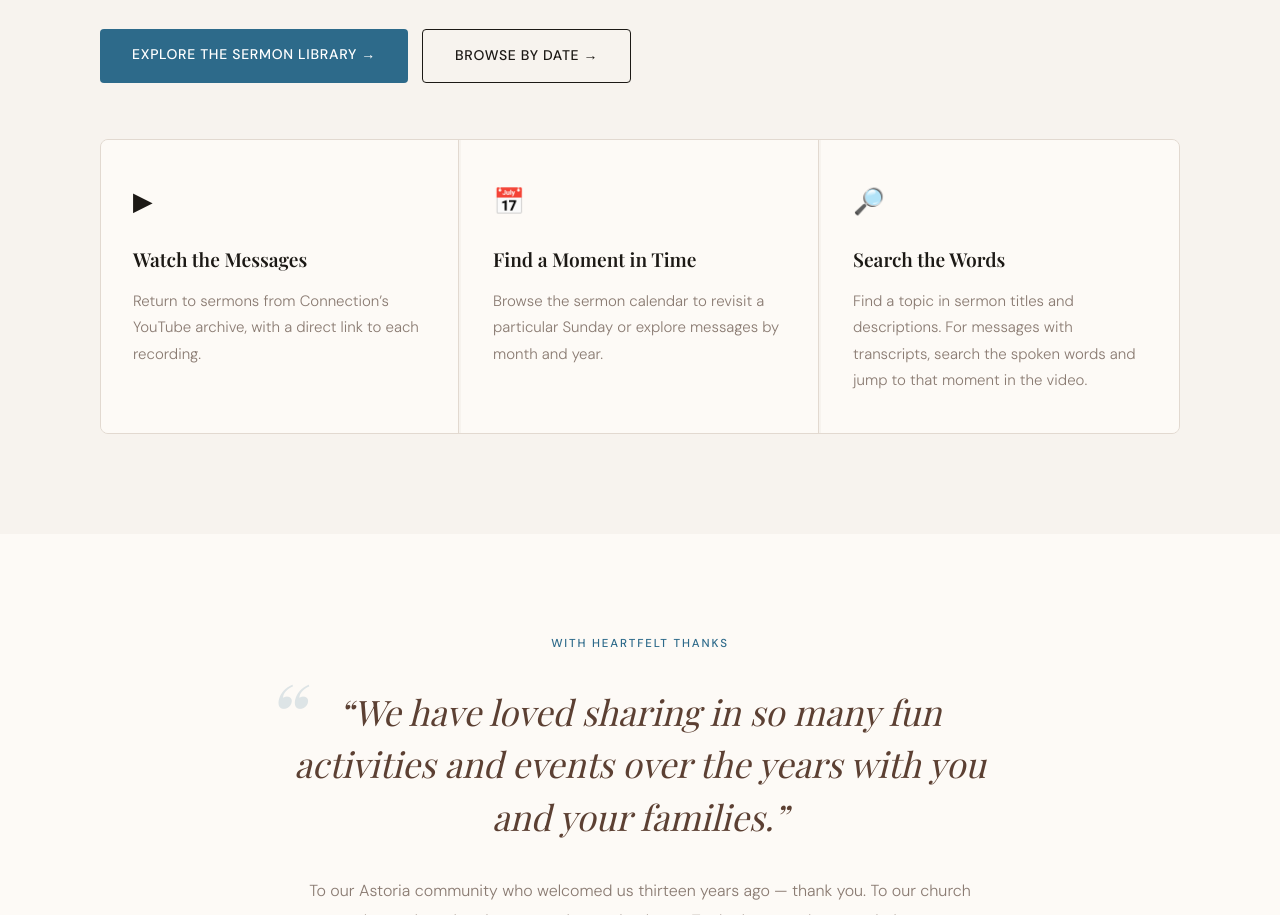
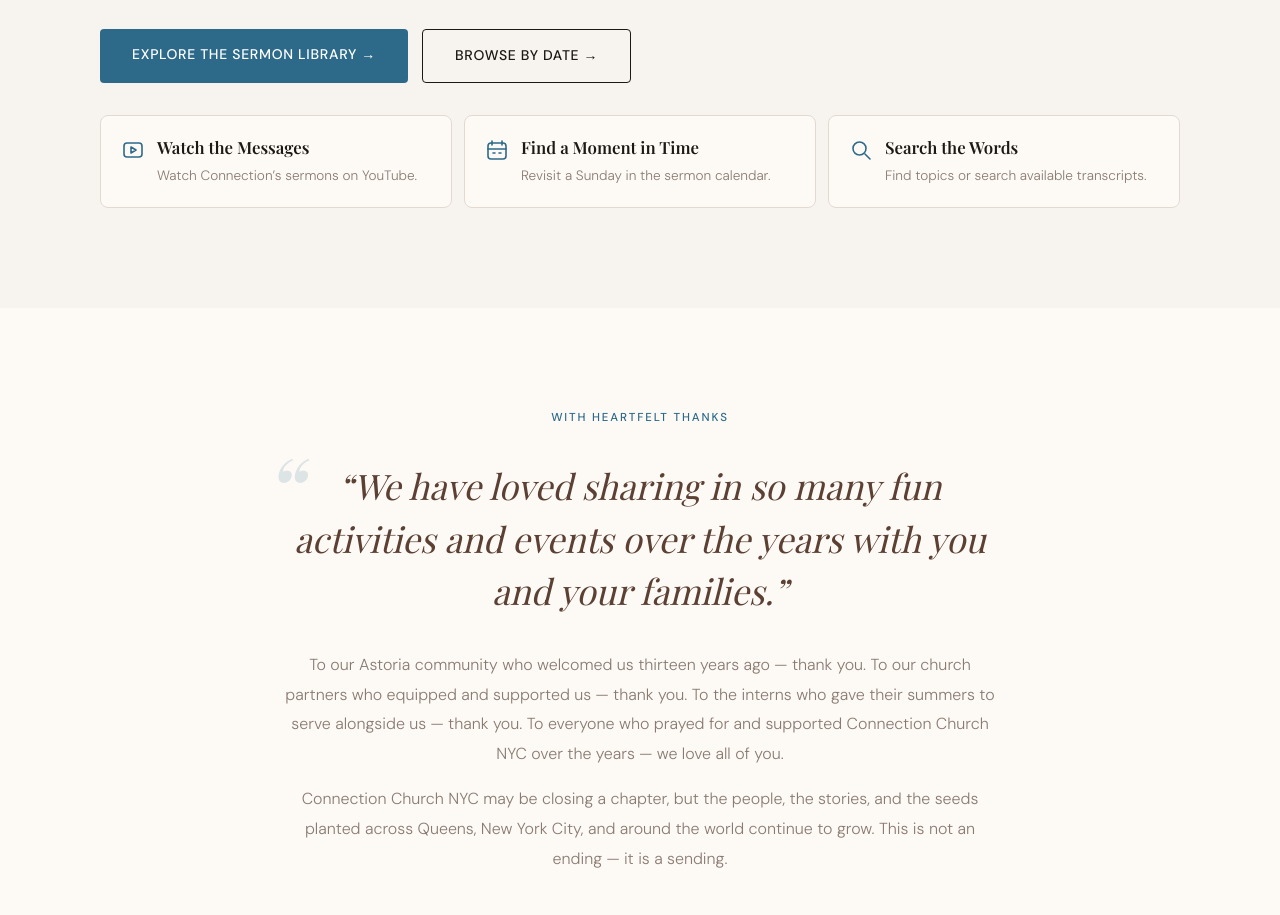
Before and after one commit to bstef/connectionchurchnyc, a website: page index.html in a window 1280 px wide. Shown: the part 9448-10363 px from the top of the page. Drawn offline with nearby package versions, Linux system fonts and the light colour scheme; a web font is replaced by a local one.

Commit message:
Make sermon feature cards compact and directly clickable

```diff
--- a/index.html
+++ b/index.html
@@ -249,6 +249,14 @@
     @media (max-width: 380px) { .social-grid { grid-template-columns: 1fr; } }
     .sermon-mobile { display:none; color:var(--blue); text-decoration:none; font-size:.85rem; font-weight:600; }
     @media(max-width:900px) { .sermon-mobile { display:inline-block; margin-left:auto; margin-right:16px; } }
+    .sermon-features { display: grid; grid-template-columns: repeat(3, minmax(0, 1fr)); gap: 12px; margin-top: 32px; }
+    .sermon-feature { display: grid; grid-template-columns: 24px minmax(0, 1fr); gap: 12px; align-items: start; padding: 20px; border: 1px solid var(--border); border-radius: 8px; background: var(--warm-white); text-decoration: none; transition: border-color 0.2s, background 0.2s; }
+    .sermon-feature svg { width: 24px; height: 24px; color: var(--blue); margin-top: 2px; }
+    .sermon-feature h3 { font-family: 'Playfair Display', serif; font-size: 1.05rem; font-weight: 600; line-height: 1.4; color: var(--ink); margin-bottom: 6px; }
+    .sermon-feature p { color: var(--muted); font-size: 0.85rem; font-weight: 300; line-height: 1.6; }
+    .sermon-feature:hover { border-color: var(--blue); background: var(--cream); }
+    .sermon-feature:focus-visible { outline: 2px solid var(--blue); outline-offset: 4px; }
+    @media (max-width: 768px) { .sermon-features { grid-template-columns: 1fr; gap: 10px; margin-top: 28px; } .sermon-feature { padding: 18px 20px; } }
   </style>
 </head>
 <body>
@@ -593,22 +601,19 @@
         <a href="/sermons/calendar/" class="btn-outline">Browse by Date &rarr;</a>
       </div>
     </div>
-    <div class="values-grid">
-      <div class="value-card reveal">
-        <span class="value-icon" aria-hidden="true">&#9654;</span>
-        <h3>Watch the Messages</h3>
-        <p>Return to sermons from Connection&rsquo;s YouTube archive, with a direct link to each recording.</p>
-      </div>
-      <div class="value-card reveal">
-        <span class="value-icon" aria-hidden="true">&#128197;</span>
-        <h3>Find a Moment in Time</h3>
-        <p>Browse the sermon calendar to revisit a particular Sunday or explore messages by month and year.</p>
-      </div>
-      <div class="value-card reveal">
-        <span class="value-icon" aria-hidden="true">&#128270;</span>
-        <h3>Search the Words</h3>
-        <p>Find a topic in sermon titles and descriptions. For messages with transcripts, search the spoken words and jump to that moment in the video.</p>
-      </div>
+    <div class="sermon-features">
+      <a class="sermon-feature reveal" href="/sermons/">
+        <svg aria-hidden="true" viewBox="0 0 24 24" fill="none" stroke="currentColor" stroke-width="1.6" stroke-linejoin="round"><rect x="3" y="5" width="18" height="14" rx="3"/><path d="m10 9 5 3-5 3Z"/></svg>
+        <div><h3>Watch the Messages</h3><p>Watch Connection&rsquo;s sermons on YouTube.</p></div>
+      </a>
+      <a class="sermon-feature reveal" href="/sermons/calendar/">
+        <svg aria-hidden="true" viewBox="0 0 24 24" fill="none" stroke="currentColor" stroke-width="1.6" stroke-linecap="round"><rect x="3" y="5" width="18" height="16" rx="3"/><path d="M7 3v4m10-4v4M3 11h18m-13 4h2m4 0h2"/></svg>
+        <div><h3>Find a Moment in Time</h3><p>Revisit a Sunday in the sermon calendar.</p></div>
+      </a>
+      <a class="sermon-feature reveal" href="/sermons/#search-form">
+        <svg aria-hidden="true" viewBox="0 0 24 24" fill="none" stroke="currentColor" stroke-width="1.6" stroke-linecap="round"><circle cx="10.5" cy="10.5" r="6.5"/><path d="m16 16 5 5"/></svg>
+        <div><h3>Search the Words</h3><p>Find topics or search available transcripts.</p></div>
+      </a>
     </div>
   </div>
 </section>
```
